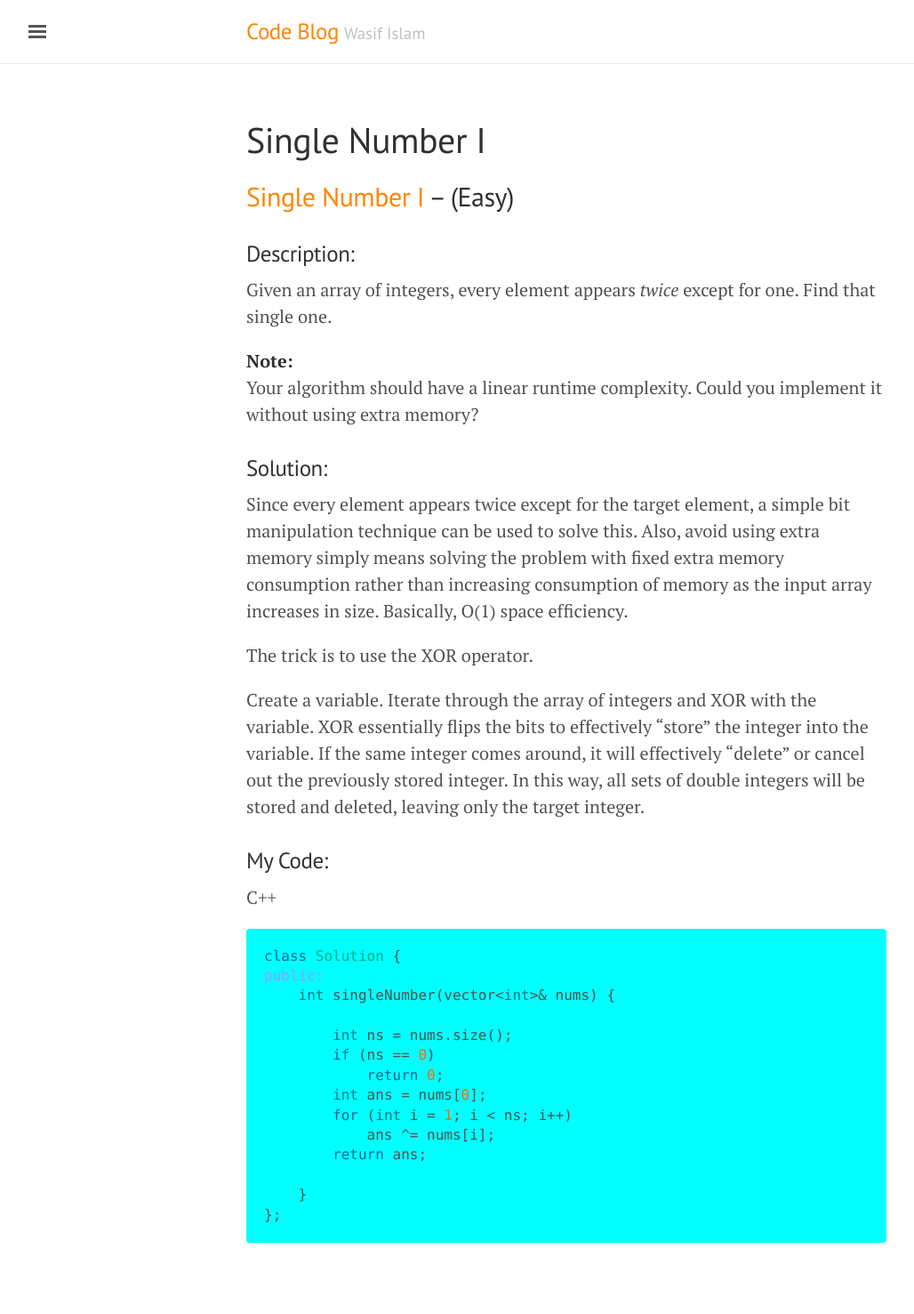
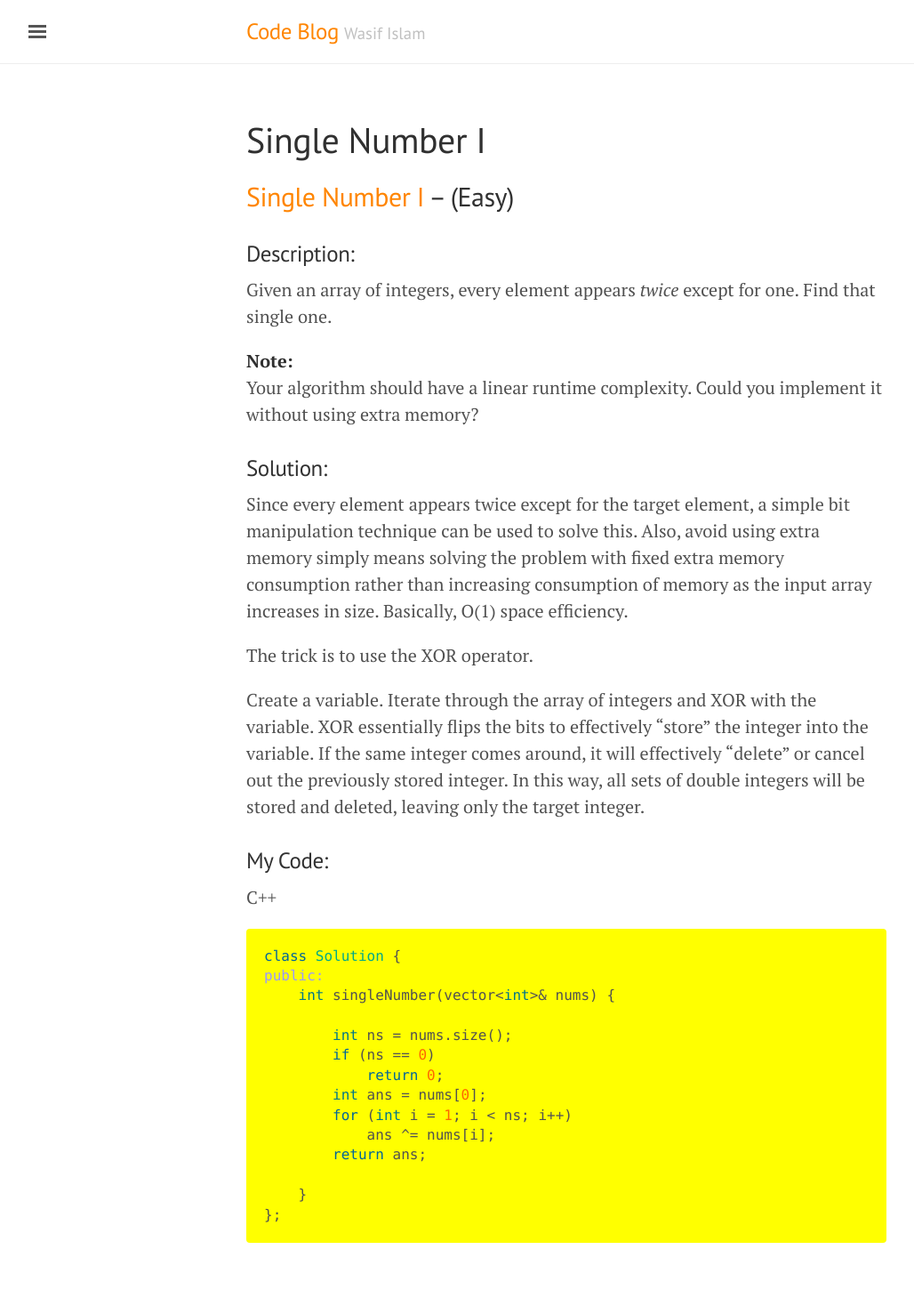
Before and after one commit to washifu/CodeBlog, a Jekyll site: the page built from pages/2017-08-24-Single_Number_I.md, in a window 1280 px wide. Shown: the whole page at 89% size, without its empty margins (3-1031 px from the left). Built offline with Jekyll 4.4.1, drawn with Linux system fonts in a browser that asks for light colours; comment, search, counter and statistics services are not loaded.

Commit message:
Update poole.css

```diff
--- a/public/css/poole.css
+++ b/public/css/poole.css
@@ -171,8 +171,9 @@ pre {
   word-break: break-all;
   word-wrap: break-word;
   /*background-color: #f9f9f9;*/
-  background-color: #00ffff; /* wasif */
+  background-color: #ffff00; /* wasif */
   max-width: 46rem; /* wasif */
+  overflow-x: scroll; /* wasif */
 }
 pre code {
   padding: 0;
```
